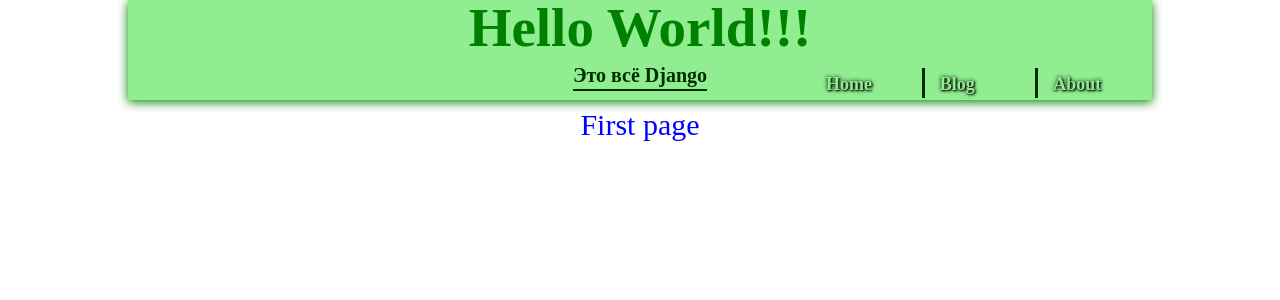
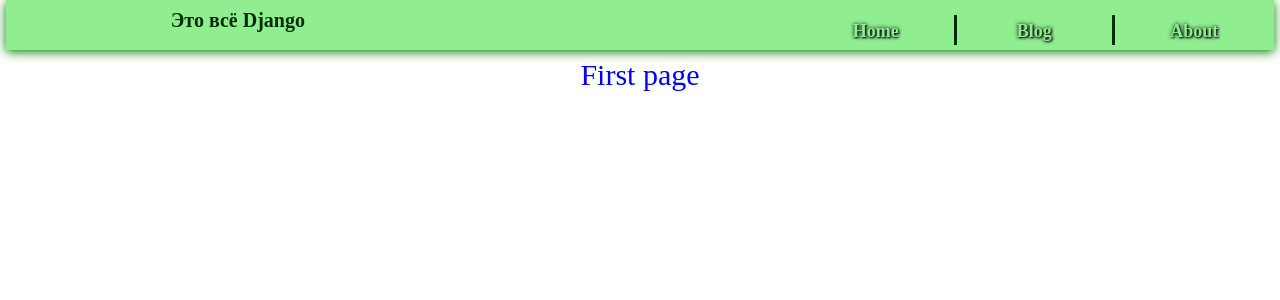
Before and after one commit to StariyLis/DjangoProjects, a Django app: page / in a window 1280 px wide. Shown: the top 300 px of the page. Run offline with Django 3.2, Linux system fonts and the light colour scheme.

Commit message:
Не заходит

```diff
--- a/04.05.2020/myFirsSite/app/myfirssite/firstPage/static/css/main.css
+++ b/04.05.2020/myFirsSite/app/myfirssite/firstPage/static/css/main.css
@@ -1,52 +1,41 @@
-
-.header{
+.header {
   margin: auto;
-  width: 80vw;
-  height: 100px;
+  width: 99vw;
+  height: 50px;
   background-color: lightgreen;
   box-shadow: 0 2px 10px green;
-  display: flex;
-  flex-direction: column;
+  display: grid;
+  grid-template-columns: 1fr, 100px, 1fr;
 }
-.hello{
-  /* position: relative; */
-  font-size: 55px;
+.sub-title {
+  color: #002d00;
+  width: max-content;
+  margin: 10px auto 0 auto;
+  font-size: 20px;
   font-weight: 600;
-  width: max-content;
-  color: green;
+  grid-column: 1/2;
+}
+.main_menu {
+  margin-top: 10px;
+  -ms-align-self: center;
   align-self: center;
-  justify-content: flex-end;
+  grid-column: 3/4;
+  display: grid;
+  grid-template-columns: repeat(3, 1fr);
 }
-.sub-hello{
-color: #002d00;
-width: max-content;
-margin-top: 10px;
-font-size: 20px;
-font-weight: 600;
-border-bottom: 2px solid #002d00;
-padding-bottom: 4px;
-align-self: center;
-}
-.main_menu{
-  position:relative;
-  bottom: 23px;
-  width: 33.3%;
-  -ms-align-self: flex-end;
-  align-self: flex-end;
-  display: grid;
-  grid-template-columns: 1fr 1fr 1fr;
-}
-.main_menu a{
+.main_menu a {
+  width: 100%;
   color: lightgreen;
   font-size: 18px;
   font-weight: 600;
-  padding: 7px 0 5px 15px;
+  text-align: center;
+  padding: 7px 0 5px 0;
   text-shadow: 0 0 4px #000000, 1px 1px 2px #000000;
   border-right: 3px solid #002d00;
 }
-.main_menu a:last-child{
+.main_menu a:last-child {
   border: none;
 }
-.main_menu a:hover{
+.main_menu a:hover {
   text-shadow: 0 0 0px #000000, 1px 1px 2px #000000;
 }
--- a/04.05.2020/myFirsSite/app/myfirssite/templates/base.html
+++ b/04.05.2020/myFirsSite/app/myfirssite/templates/base.html
@@ -16,8 +16,7 @@
 
   <body>
     <div class="header">
-      <p class="hello">Hello World!!!</p>
-      <p class="sub-hello">Это всё <b>Django</b></p>
+      <p class="sub-title">Это всё <b>Django</b></p>
       <div class="main_menu">
         <a href="http://127.0.0.1:5500">Home</a>
         <a href="http://127.0.0.1:5500/blog">Blog</a>
```
